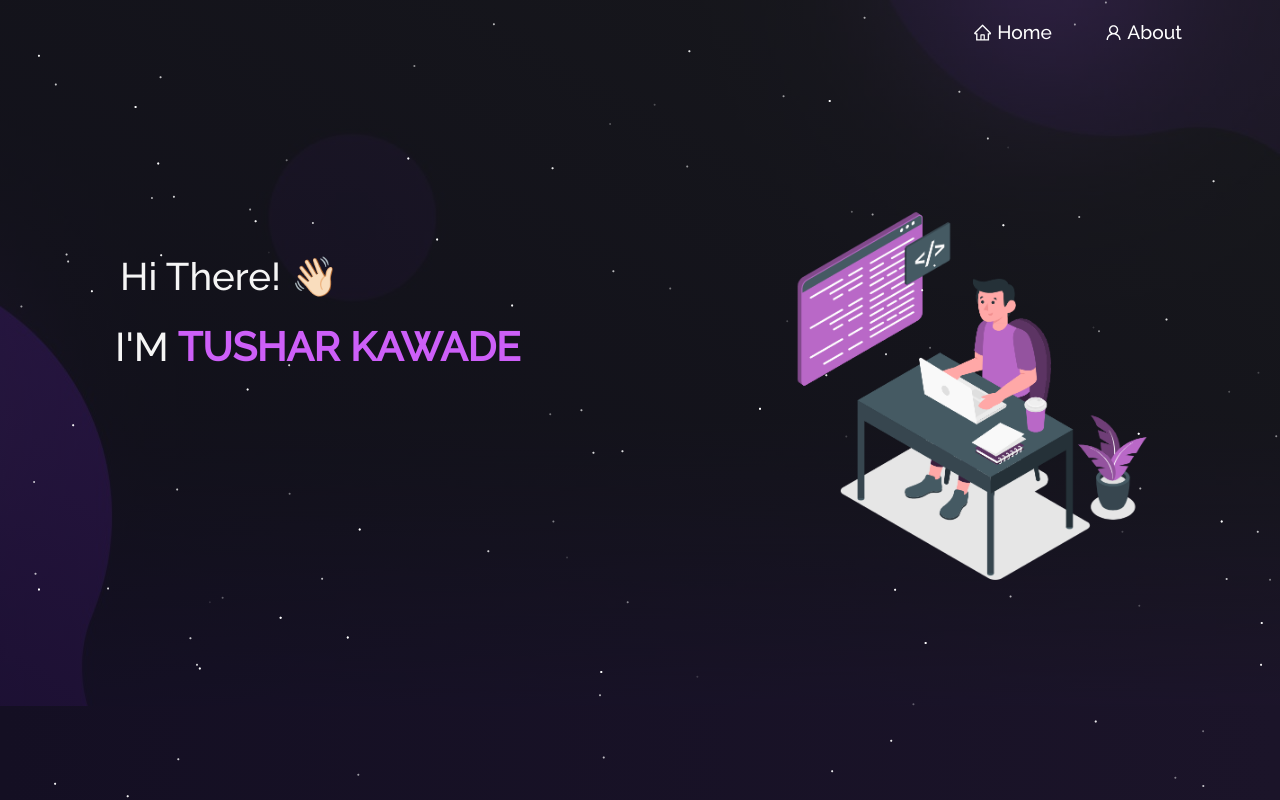
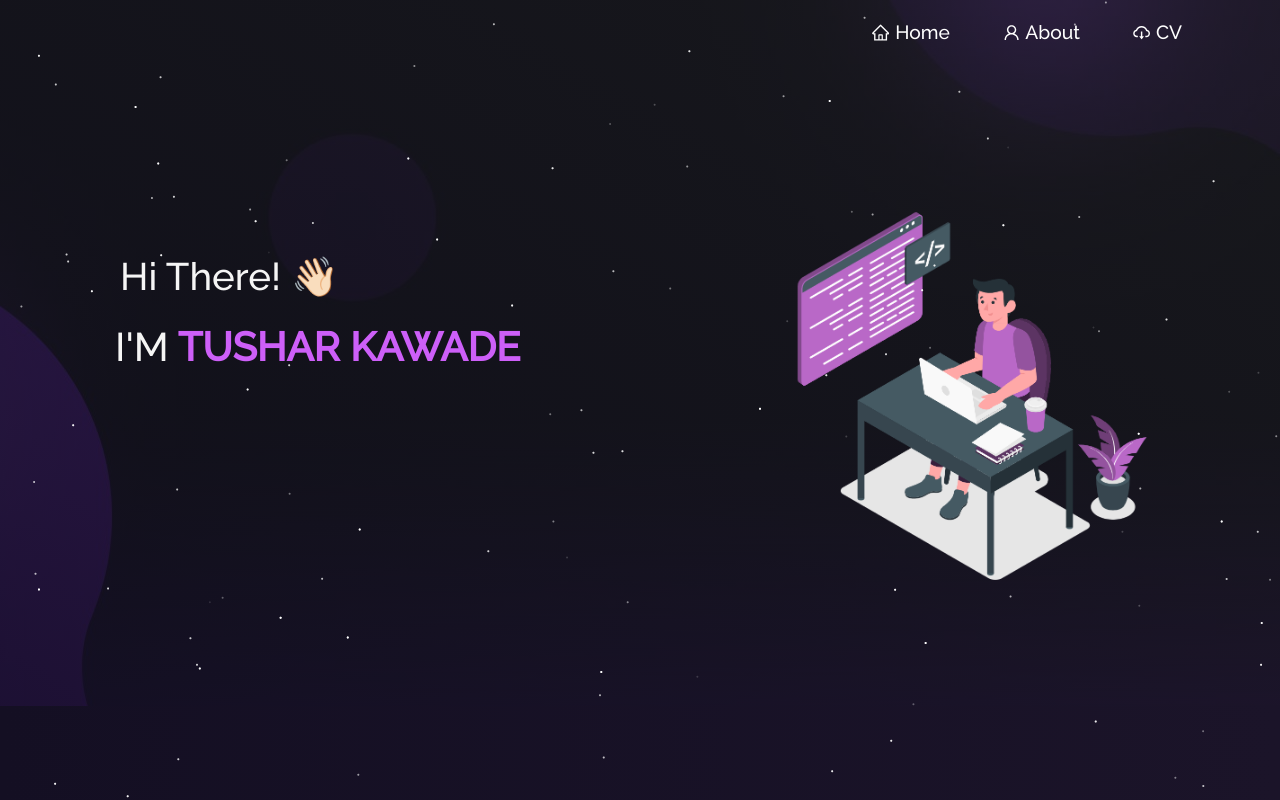
Before and after one commit to tusharkawade65/tushar-portpolio, a React (Create React App) app: page / in a window 1280 px wide. Shown: the top 800 px of the page. Built offline with nearby package versions, Linux system fonts and the light colour scheme.

Commit message:
cv download feature

```diff
--- a/src/App.js
+++ b/src/App.js
@@ -14,7 +14,7 @@ import ScrollToTop from "./components/ScrollToTop";
 import "./style.css";
 import "./App.css";
 import "bootstrap/dist/css/bootstrap.min.css";
-
+// import TusharKawadeCV from '../public/TusharKawadeCV.PDF'
 function App() {
   const [load, upadateLoad] = useState(true);
 
@@ -35,7 +35,11 @@ function App() {
         <Routes>
           <Route path="/" element={<Home />} />
           <Route path="/about" element={<About />} />
-          <Route path="*" element={<Navigate to="/"/>} />
+          <Route path="*" element={<Navigate to="/" />} />
+          {/* <Route path="/download-cv" component={() => {
+            window.location.href = TusharKawadeCV;
+            return null;
+          }} /> */}
         </Routes>
         <Footer />
       </div>
--- a/src/components/Navbar.js
+++ b/src/components/Navbar.js
@@ -4,6 +4,7 @@ import Nav from "react-bootstrap/Nav";
 import Container from "react-bootstrap/Container";
 import { Link } from "react-router-dom";
 import {
+  AiOutlineCloudDownload,
   AiOutlineHome,
   AiOutlineUser,
 } from "react-icons/ai";
@@ -60,7 +61,11 @@ function NavBar() {
                 <AiOutlineUser style={{ marginBottom: "2px" }} /> About
               </Nav.Link>
             </Nav.Item>
-
+            <Nav.Item>
+              <Nav.Link as={Link} to={process.env.PUBLIC_URL + '/TusharKawadeCV.PDF'} target="_blank" download>
+                <AiOutlineCloudDownload style={{ marginBottom: "2px" }} /> CV
+              </Nav.Link>
+            </Nav.Item>
           </Nav>
         </Navbar.Collapse>
       </Container>
```
Also changed, not shown: 1 other file (tests, documents, lock files or other folders).
